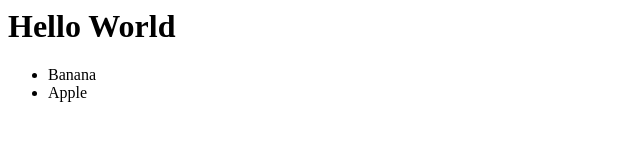
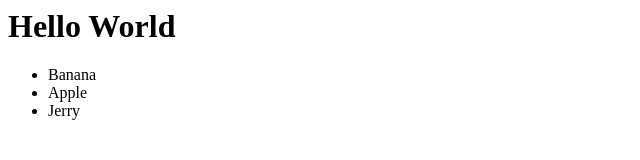
Before and after one commit to Dabbs/TestGitMe, a plain HTML site: page index.html in a window 1280 px wide. Shown: the full height of the page, 0-640 px from the left. Drawn offline with Linux system fonts and the light colour scheme.

Commit message:
Added Jerry

```diff
--- a/index.html
+++ b/index.html
@@ -7,6 +7,7 @@
 		<ul>
 			<li>Banana</li>
 			<li>Apple</li>
+                        <li>Jerry</li>
 		</ul>
 	</div>
 </body>
```
